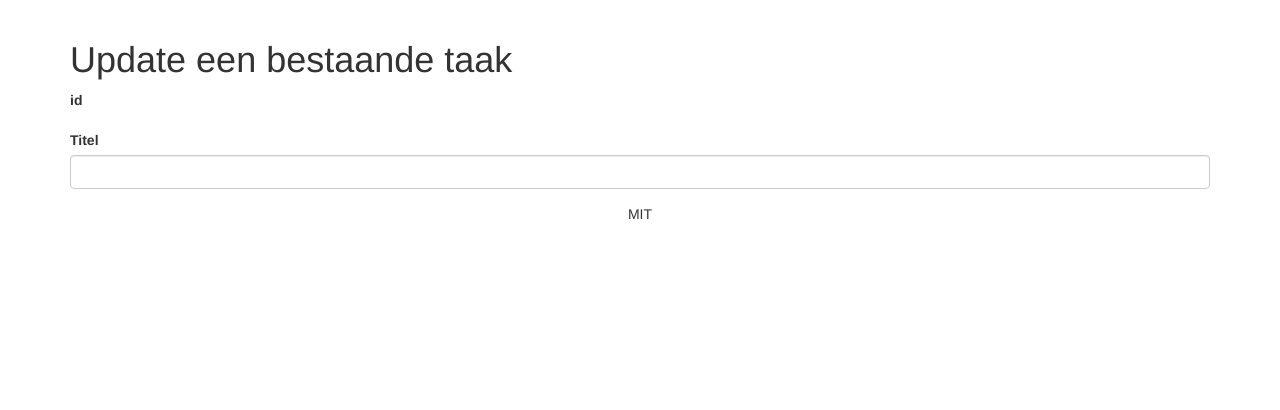
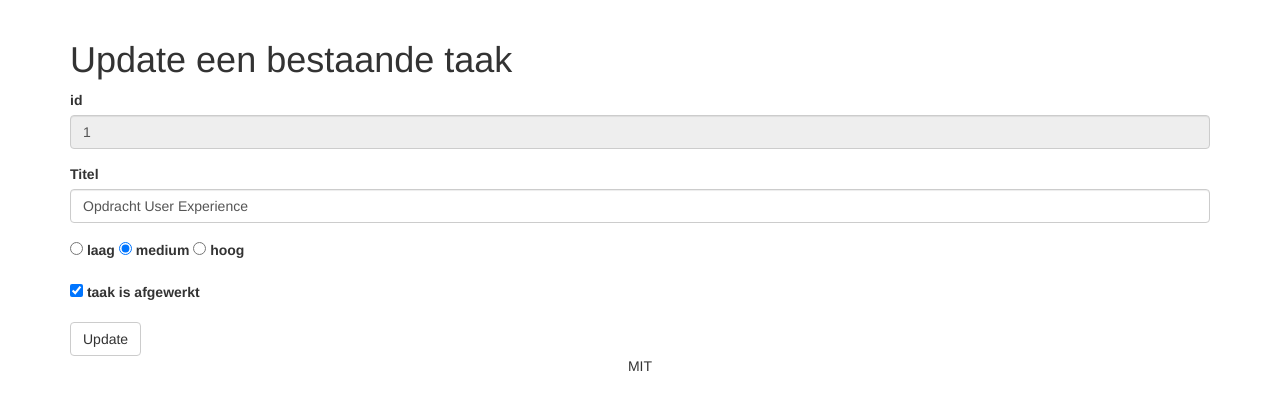
Before and after one commit to angelofallein-howest/back-todo-oplossing, a PHP site: page /update-taak.php in a window 1280 px wide. Shown: the part 52-462 px from the top of the page. Run offline with PHP 8.4, Linux system fonts and the light colour scheme; data that the repository does not hold is empty; some libraries are stand-ins or nearby versions.

Commit message:
update uitgewerkt

```diff
--- a/update-taak.php
+++ b/update-taak.php
@@ -49,26 +49,21 @@ require_once dirname(__FILE__) . "/src/repository/todorepository.php";
 <main>
     <section id="overview" class="container">
         <h1>Update een bestaande taak</h1>
-        <form class="form">
+        <form method="post" action="update-taak-verwerk.php" class="form">
       <div class="form-group">
         <label for="titel">id</label>
+        <input type="text" class="form-control" name="id" id="id" readonly="" value="1" />
       </div>
 
       <div class="form-group">
         <label for="titel">Titel</label>
-                <input type="text" class="form-control" name="titel" id="titel " value="<?php echo $taak->titel ?>" placeholder="">
+        <input type="text" class="form-control" name="titel" id="titel " value="Opdracht User Experience" placeholder="" />
       </div>
-            <div class="form-group">
+      <div class="form-group"><input type="radio" name="prio" value="1" id="laag" /> <label for="laag">laag</label> <input type="radio" name="prio" value="2" id="medium" checked /> <label for="medium">medium</label> <input type="radio" name="prio" value="3" id="hoog" /> <label for="hoog">hoog</label></div>
 
-            </div>
+      <div class="form-group"><input type="checkbox" name="afgewerkt" id="afgewerkt" checked /> <label for="afgewerkt">taak is afgewerkt</label></div>
 
-            <div class="form-group">
-
-
-            </div>
-
-
-
+      <input type="submit" name="submit" class="btn btn-default" value="Update" />
     </form>
     </section>
 </main>
```
Also changed, not shown: index.php (+15 -1 lines), update-taak-verwerk.php (+8 -0 lines). Lines whose indentation alone changed are shown as unchanged.
